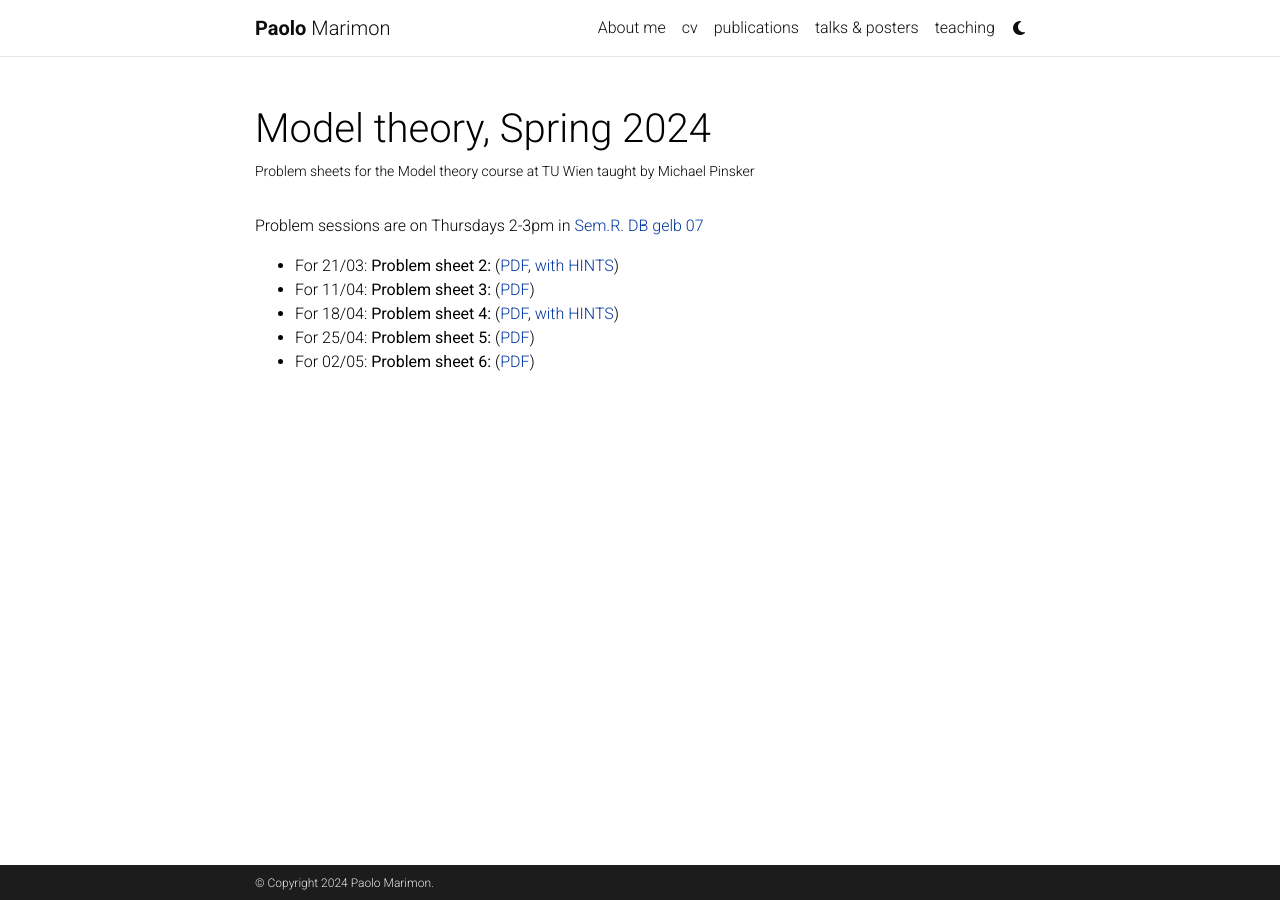
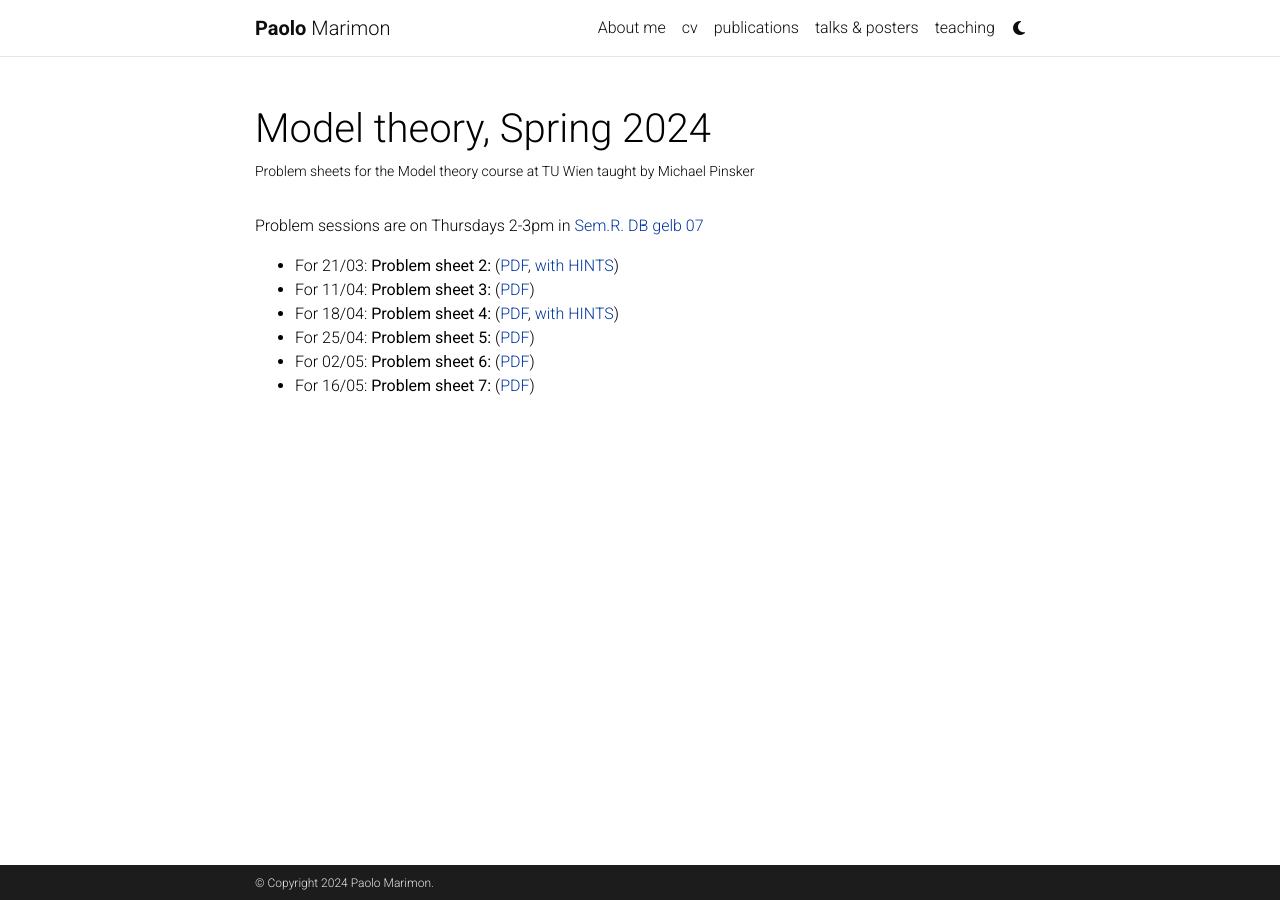
Before and after one commit to paolomarimon/paolomarimon.github.io, a Jekyll site: the page built from _projects/Modeltheory2024.md, in a window 1280 px wide. Built offline with Jekyll 4.4.1, drawn with Linux system fonts in a browser that asks for light colours; comment, search, counter and statistics services are not loaded; a style sheet for code colours, icons or effects is not loaded.

Commit message:
Update Modeltheory2024.md

```diff
--- a/_projects/Modeltheory2024.md
+++ b/_projects/Modeltheory2024.md
@@ -15,3 +15,4 @@
       <li>For 18/04: <b>Problem sheet 4:</b> (<a href="https://paolomarimon.github.io/assets/pdf/MTEX2024/PS4.pdf" target="_blank">PDF</a>, <a href="https://paolomarimon.github.io/assets/pdf/MTEX2024/HINTS4.pdf" target="_blank">with HINTS</a>)</li>
     <li>For 25/04: <b>Problem sheet 5:</b> (<a href="https://paolomarimon.github.io/assets/pdf/MTEX2024/PS5.pdf" target="_blank">PDF</a>) </li>
       <li>For 02/05: <b>Problem sheet 6:</b> (<a href="https://paolomarimon.github.io/assets/pdf/MTEX2024/PS6.pdf" target="_blank">PDF</a>) </li>
+ <li>For 16/05: <b>Problem sheet 7:</b> (<a href="https://paolomarimon.github.io/assets/pdf/MTEX2024/PS7.pdf" target="_blank">PDF</a>) </li>
```
